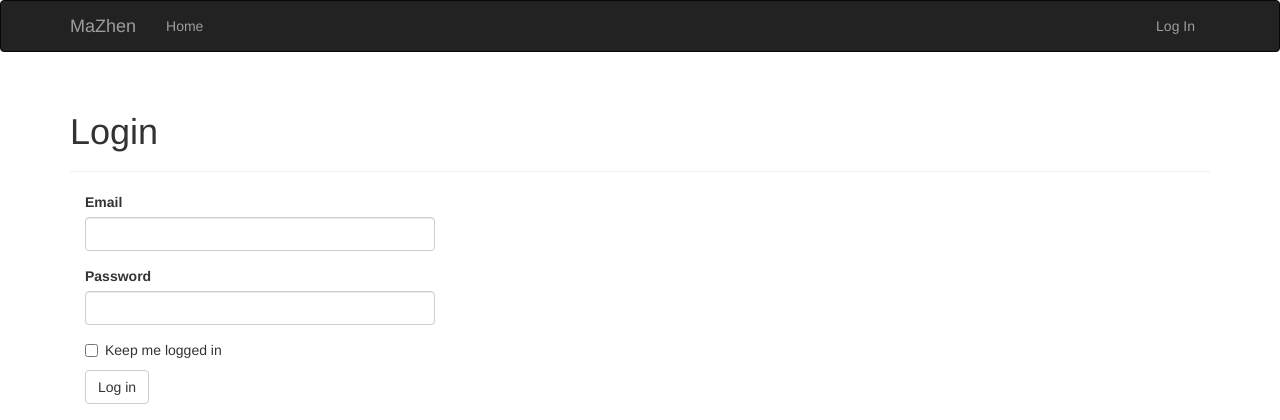
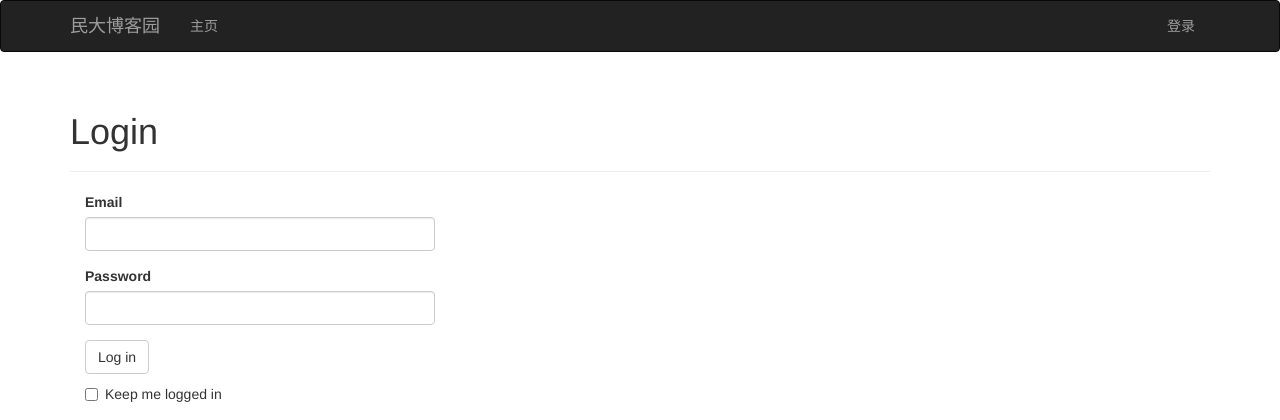
Before and after one commit to b1uema/flasklearn, a Flask app: page /auth/login in a window 1280 px wide. Shown: the top 420 px of the page. Run offline with Flask 2, Linux system fonts and the light colour scheme; parts of the project's set-up code (start-up, migrations or seed data) failed here and were passed over; some libraries are stand-ins or nearby versions.

Commit message:
修改验证bug

```diff
--- a/blog/app/auth/forms.py
+++ b/blog/app/auth/forms.py
@@ -9,8 +9,8 @@ class LoginForm(FlaskForm):
     email = StringField('Email',validators=[DataRequired(),Length(1,64),Email()])
 
     password = PasswordField('Password',validators=[DataRequired()])
+    submit = SubmitField('Log in')
     remember_me = BooleanField('Keep me logged in')
-    submit = SubmitField('Log in')
 
 
 class RegistrationForm(FlaskForm):
--- a/blog/app/main/forms.py
+++ b/blog/app/main/forms.py
@@ -55,5 +55,5 @@ class PostForm(FlaskForm):   #提交makedown文档
 
 
 class CommentForm(FlaskForm):
-    body = StringField('',validators=(DataRequired()))
+    body = StringField('',validators=[DataRequired()])
     submit = SubmitField('submit')
--- a/blog/app/main/views.py
+++ b/blog/app/main/views.py
@@ -9,7 +9,7 @@ from ..decorators import admin_required,permission_required
 
 @main.route('/',methods=['GET','POST'])
 def index():
-    Role.insert_roles()  #每次更新关系数据库的时候，都要使用这个函数，进行更新关系表的操作！！！！！
+    #Role.insert_roles()  #每次更新关系数据库的时候，都要使用这个函数，进行更新关系表的操作！！！！！
     #执行这个语句生成关系数据库，再重新注册用户即可，之前表Role一直无法生成！！！困扰了很久
     form = PostForm()
     if current_user.can(Permission.WRITE) and form.validate_on_submit():
--- a/blog/app/models.py
+++ b/blog/app/models.py
@@ -267,7 +267,7 @@ class Post(db.Model):
     author_id = db.Column(db.Integer, db.ForeignKey('users.id'))
 
     comments = db.relationship('Comment',
-                               backref='author',
+                               backref='post',
                                lazy='dynamic')
     @staticmethod
     def on_changed_body(target, value, oldvalue, initiator):
--- a/blog/app/templates/403.html
+++ b/blog/app/templates/403.html
@@ -1,6 +1,6 @@
 {% extends "base.html" %}
 
-{% block title %}MaZhen - Forbidden{% endblock %}
+{% block title %}民大博客园 - Forbidden{% endblock %}
 
 {% block page_content %}
 <div class="page-header">
--- a/blog/app/templates/404.html
+++ b/blog/app/templates/404.html
@@ -1,5 +1,5 @@
 {% extends "base.html" %}
-{% block title %}MaZhen-page not found{% endblock %}
+{% block title %}民大博客园-page not found{% endblock %}
 {% block page_content %}
     <div class="page-header">
     <h1>Not Find</h1>
--- a/blog/app/templates/base.html
+++ b/blog/app/templates/base.html
@@ -1,6 +1,6 @@
 {% extends "bootstrap/base.html" %}
 
-{% block title %}MaZhen{% endblock %}
+{% block title %}民大博客园{% endblock %}
 
 {% block head %}
 {{ super() }}
@@ -19,13 +19,13 @@
                 <span class="icon-bar"></span>
                 <span class="icon-bar"></span>
             </button>
-            <a class="navbar-brand" href="{{ url_for('main.index') }}">MaZhen</a>
+            <a class="navbar-brand" href="{{ url_for('main.index') }}">民大博客园</a>
         </div>
         <div class="navbar-collapse collapse">
             <ul class="nav navbar-nav">
-                <li><a href="{{ url_for('main.index') }}">Home</a></li>
+                <li><a href="{{ url_for('main.index') }}">主页</a></li>
                  {% if current_user.is_authenticated %}
-                <li><a href="{{ url_for('main.user',username=current_user.username) }}">Profile</a></li>
+                <li><a href="{{ url_for('main.user',username=current_user.username) }}">个人</a></li>
                 {% endif %}
             </ul>
             <ul class="nav navbar-nav navbar-right">
@@ -33,15 +33,15 @@
                 <li class="dropdown">
                     <a href="#" class="dropdown-toggle" data-toggle="dropdown">
                          <img src="{{ current_user.gravatar(size=18) }}">
-                        Account <b class="caret"></b></a>
+                        账户 <b class="caret"></b></a>
                     <ul class="dropdown-menu">
-                        <li><a href="{{ url_for('auth.change_password') }}">Change Password</a></li>
-                        <li><a href="{{ url_for('auth.logout') }}">Log Out</a></li>
+                        <li><a href="{{ url_for('auth.change_password') }}">修改密码</a></li>
+                        <li><a href="{{ url_for('auth.logout') }}">退出登录</a></li>
 
                     </ul>
                 </li>
                 {% else %}
-                <li><a href="{{ url_for('auth.login') }}">Log In</a></li>
+                <li><a href="{{ url_for('auth.login') }}">登录</a></li>
                 {% endif %}
             </ul>
         </div>
--- a/blog/app/templates/edit_profile.html
+++ b/blog/app/templates/edit_profile.html
@@ -1,11 +1,11 @@
 {% extends "base.html" %}
 {% import "bootstrap/wtf.html" as wtf %}
 
-{% block title %}MaZhen - Edit Profile{% endblock %}
+{% block title %}民大博客园 - 编辑个人资料{% endblock %}
 
 {% block page_content %}
 <div class="page-header">
-    <h1>Edit Your Profile</h1>
+    <h1>编辑个人资料</h1>
 </div>
 <div class="col-md-4">
     {{ wtf.quick_form(form) }}
--- a/blog/app/templates/followers.html
+++ b/blog/app/templates/followers.html
@@ -1,7 +1,7 @@
 {% extends "base.html" %}
 {% import "_macros.html" as macros %}
 
-{% block title %}Flasky - {{ title }} {{ user.username }}{% endblock %}
+{% block title %}民大博客园 - {{ title }} {{ user.username }}{% endblock %}
 
 {% block page_content %}
 <div class="page-header">
--- a/blog/app/templates/post.html
+++ b/blog/app/templates/post.html
@@ -19,3 +19,4 @@
     {{ macros.pagination_widget(pagination, '.post', fragment='#comments', id=posts[0].id) }}
 </div>
 {% endif %}
+{% endblock %}
--- a/blog/app/templates/user.html
+++ b/blog/app/templates/user.html
@@ -1,7 +1,7 @@
 {% extends "base.html" %}
 {% import "_macros.html" as macros %}
 
-{% block title %}Flasky - {{ user.username }}{% endblock %}
+{% block title %}民大博客园 - {{ user.username }}{% endblock %}
 
 {% block page_content %}
 <div class="page-header">
--- a/blog/config.py
+++ b/blog/config.py
@@ -25,14 +25,14 @@ class DevelopmentConfig(Config):
     MAIL_USERNAME = 'acmdlnu@163.com'
     MAIL_PASSWORD = 'dlnu521'
 
-    SQLALCHEMY_DATABASE_URI = 'mysql+pymysql://root:12345678@localhost/blog'  #数据库配置文件，与狗书的配置不同
+    SQLALCHEMY_DATABASE_URI = 'mysql+pymysql://root:123456@localhost/blog'  #数据库配置文件，与狗书的配置不同
 
 class TestingConfig(Config):
     TESTING = True
-    SQLALCHEMY_DATABASE_URI = 'mysql+pymysql://root:12345678@localhost/blog'
+    SQLALCHEMY_DATABASE_URI = 'mysql+pymysql://root:123456@localhost/blog'
 
 class ProductionConfig(Config):
-    SQLALCHEMY_DATABASE_URI = 'mysql+pymysql://root:12345678@localhost/blog'
+    SQLALCHEMY_DATABASE_URI = 'mysql+pymysql://root:123456@localhost/blog'
 
 config={
     'development':DevelopmentConfig,
```
Also changed, not shown: blog/app/templates/_posts.html (+4 -4 lines), blog/migrations/versions/d9423be26693_v1_0.py (renamed from blog/migrations/versions/d508b5a16e5e_comment.py, +4 -4 lines).
